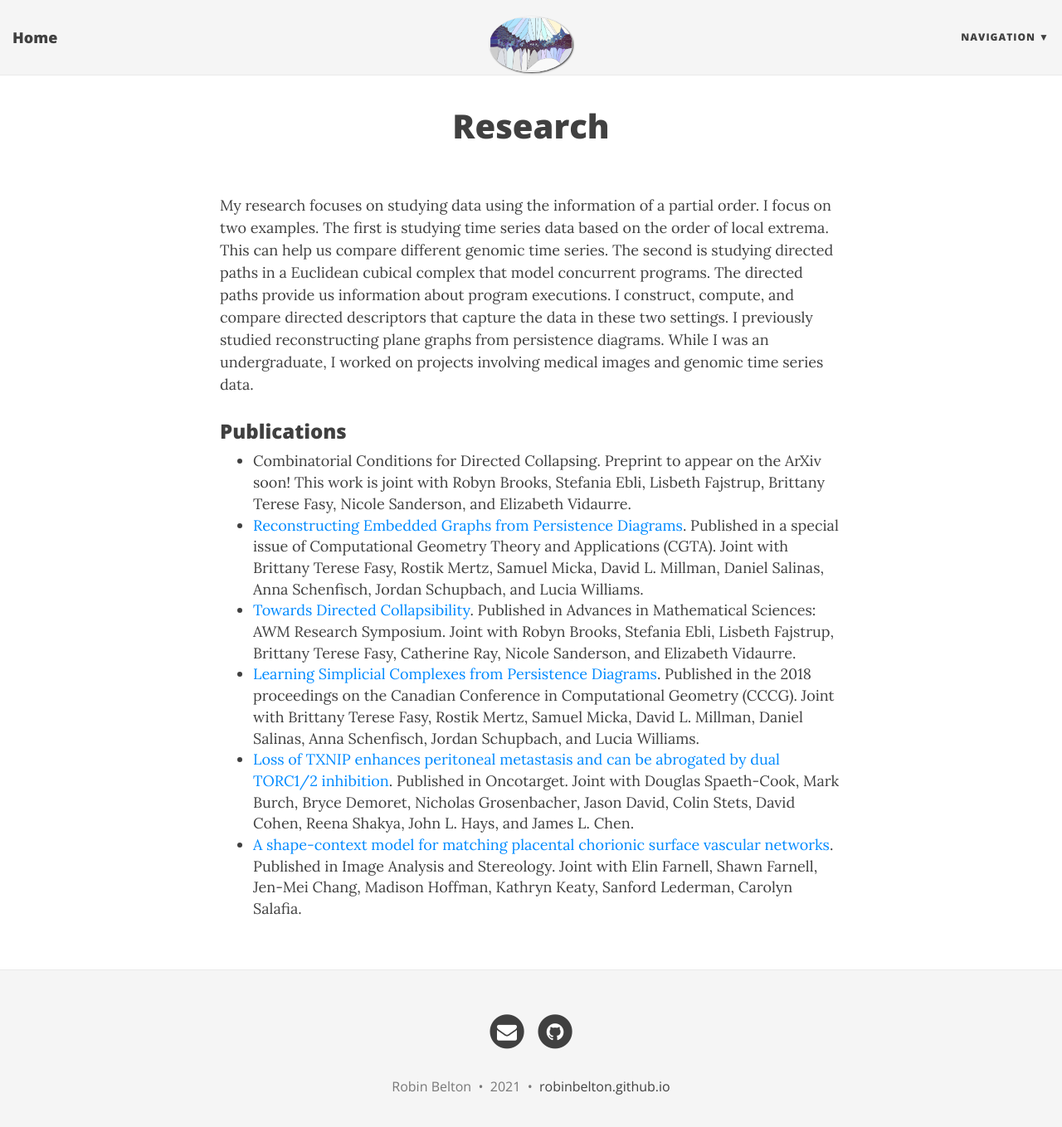
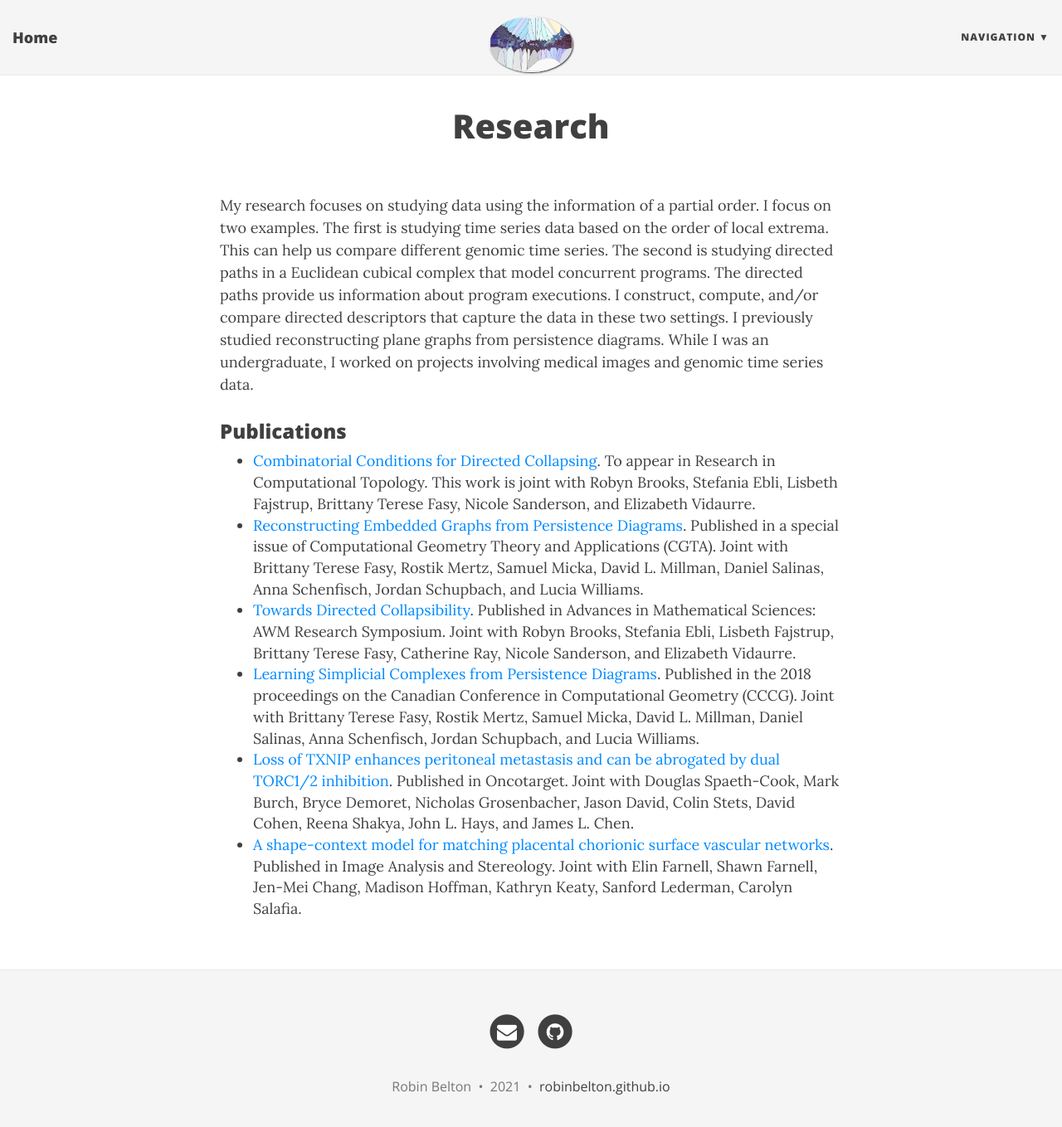
Before and after one commit to robinbelton/robinbelton.github.io, a Jekyll site: the page built from research.html, in a window 1280 px wide and 1372 px high. Shown: the top 1359 px of the window at 83% size. Built offline with Jekyll 4.4.1, drawn with Linux system fonts in a browser that asks for light colours; nearby versions of some CDN libraries.

Commit message:
Add new stuff to my website

```diff
--- a/index.html
+++ b/index.html
@@ -7,4 +7,4 @@
 
 <p style="text-align:center;"><img src="robin.jpg" width = "360" height = "240">
 
-<p>I am a graduate student in the Department of Mathematical Sciences at Montana State University (MSU) and am advised by Dr. Tomas Gedeon. My research interests include Topological Data Analysis (TDA) and Directed Topology. Photo by Kelly Gorham.</p>
+<p>I am a graduate student in the Department of Mathematical Sciences at Montana State University (MSU) and am advised by Dr. Tomas Gedeon. My research interests include Topological Data Analysis (TDA) and Directed Topology. I am also one of the co-leaders of <a href="https://www.montana.edu/wise/"> Graduate Women in Science and Engineering (WISE)</a> at MSU. You can check out more of my professional background on my <a href="https://www.linkedin.com/in/robin-belton-4511691b0/">linkedin page</a>. Photo by Kelly Gorham.</p>
--- a/research.html
+++ b/research.html
@@ -7,12 +7,12 @@
 
 
 <p>My research focuses on studying data using the information of a partial order.
-I focus on two examples. The first is studying time series data based on the order of local extrema. This can help us compare different genomic time series. The second is studying directed paths in a Euclidean cubical complex that model concurrent programs. The directed paths provide us information about program executions. I construct, compute, and compare directed descriptors that capture the data in these two settings. I previously studied reconstructing plane graphs from persistence diagrams. While I was an undergraduate, I worked on projects involving medical images and genomic time series data.</p>
+I focus on two examples. The first is studying time series data based on the order of local extrema. This can help us compare different genomic time series. The second is studying directed paths in a Euclidean cubical complex that model concurrent programs. The directed paths provide us information about program executions. I construct, compute, and/or compare directed descriptors that capture the data in these two settings. I previously studied reconstructing plane graphs from persistence diagrams. While I was an undergraduate, I worked on projects involving medical images and genomic time series data.</p>
 
 <h3>Publications</h3>
 
 <ul>
-    <li> Combinatorial Conditions for Directed Collapsing. Preprint to appear on the ArXiv soon! This work is joint with Robyn Brooks, Stefania Ebli, Lisbeth Fajstrup, Brittany Terese Fasy, Nicole Sanderson, and Elizabeth Vidaurre.
+    <li> <a href="https://arxiv.org/pdf/2106.01524.pdf">Combinatorial Conditions for Directed Collapsing</a>. To appear in Research in Computational Topology. This work is joint with Robyn Brooks, Stefania Ebli, Lisbeth Fajstrup, Brittany Terese Fasy, Nicole Sanderson, and Elizabeth Vidaurre.
     </li>
     <li><a href="https://arxiv.org/pdf/1912.08913.pdf">Reconstructing Embedded Graphs from Persistence Diagrams</a>. Published in a special issue of Computational Geometry Theory and Applications (CGTA). Joint with Brittany Terese Fasy, Rostik Mertz, Samuel Micka, David L. Millman, Daniel Salinas, Anna Schenfisch, Jordan Schupbach, and Lucia Williams.</li>
 
--- a/teaching.html
+++ b/teaching.html
@@ -5,7 +5,7 @@
 use-site-title: true
 ---
 
-Currently, I am solely focusing on research. In past semesters I was a graduate teaching assistant (GTA) at Montana State University (MSU). I lectured, held office hours, and graded assignments in this role.
+In past semesters I was a graduate teaching assistant (GTA) at Montana State University (MSU). I lectured, held office hours, and graded assignments in this role.
 
 <h3>Courses Taught</h3>
 
```
